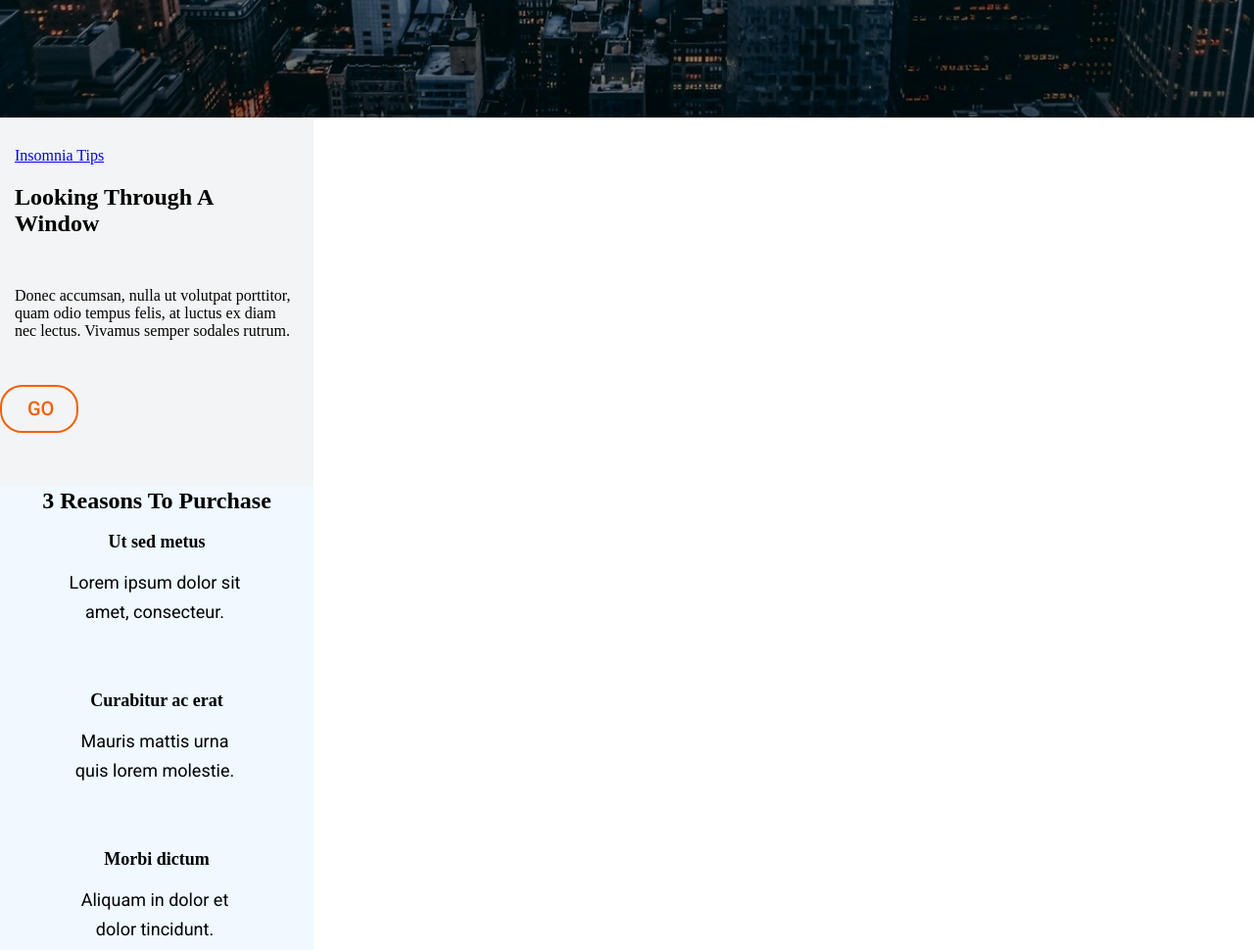
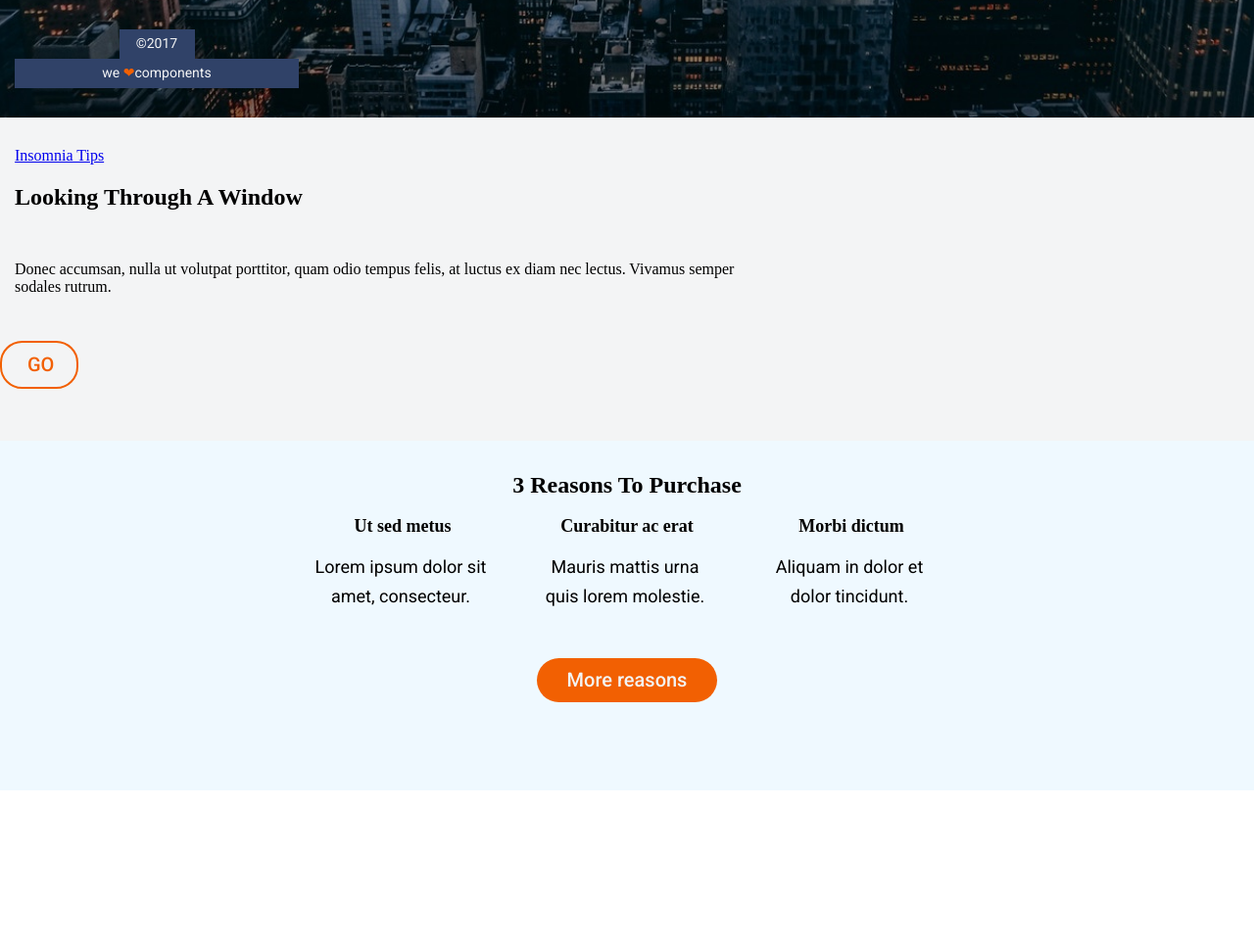
Before and after one commit to carolcesp/anonymous-proxy, a website: page docs/index.html in a window 1280 px wide. Shown: the part 680-1650 px from the top of the page at 98% size. After the commit the page ends 1615 px from the top, so only its background shows below. Drawn offline with nearby package versions, Linux system fonts and the light colour scheme; files that its build step writes are made by us from their sources.

Commit message:
finish version mobile about

```diff
--- a/_src/assets/scss/components/_about.scss
+++ b/_src/assets/scss/components/_about.scss
@@ -1,10 +1,16 @@
-.box-about{
-  background: red;
-  width: 320px;
-  height: 624px;
+.page-about{
   background-color: $color-ice-blue;
   text-align: center;
 }
+.box-about{
+  padding: 30px;
+  background-color: #eff9ff;
+  text-align: center;
+  display: flex;
+  flex-direction: column;
+  justify-content: center;
+  align-items: center;
+  }
 .title-about{
   margin: 0;
   height: 30px;
@@ -76,3 +82,12 @@
   text-align: center;
   color: $color-white;
 }
+// mediaqueries
+@media all and (min-width:768px){
+  .about-contentgrid{
+    display: grid;
+    grid-template-columns: 1fr 1fr 1fr;
+    grid-template-rows: 1fr ;
+    grid-gap: 45px;
+  }
+}
--- a/_src/assets/scss/components/_footer.scss
+++ b/_src/assets/scss/components/_footer.scss
@@ -1,10 +1,14 @@
-.box-footer{
-  width: 320px;
-  height: 128px;
+.page-footer{
   background-color:$color-dark-grey-blue ;
   text-align: center;
   position: relative;
 }
+.box-footer{
+  width: 320px;
+  height: 128px;
+  display: flex;
+  flex-wrap: wrap;
+  }
 // estilo boton
 .ico-arrow{
   width: 45px;
--- a/_src/assets/scss/components/_header.scss
+++ b/_src/assets/scss/components/_header.scss
@@ -1,5 +1,5 @@
 // header
-.header{
+.page-header{
   margin: 0;
   padding: 0;
   position: relative;
--- a/_src/assets/scss/components/_main.scss
+++ b/_src/assets/scss/components/_main.scss
@@ -1,16 +1,12 @@
 .page-main{
   margin:0;
   padding: 0;
-  width: 320px;
-  height: 376px;
   background-color: $color-white;
 
 }
 .box-main{
-  height: 376px;
-  display: flex;
-  flex-direction: column;
-  justify-content: flex-start;
+display: flex;
+flex-direction:column;
 }
 .text-ancla{
   padding: 30px 15px 0 15px;
@@ -52,6 +48,7 @@
 }
 // estilo boton
 .main-btn-go{
+  margin: 0 0 45px;
   width: 76px;
   height: 45px;
   border-radius: 22.5px;
@@ -72,3 +69,14 @@
   text-align: center;
   color: #f26002;
 }
+// mediaqueries
+@media all and (min-width:768px){
+  .box-main{
+  width: 768px;
+  height: 330px;
+  background-color: $color-white;
+  display: flex;
+  flex-direction: column;
+  }
+
+}
```
Also changed, not shown: _src/templates/partials/_about.html (+2 -0 lines), _src/templates/partials/_footer.html (+3 -1 lines), _src/templates/partials/_header.html (+1 -1 lines).
